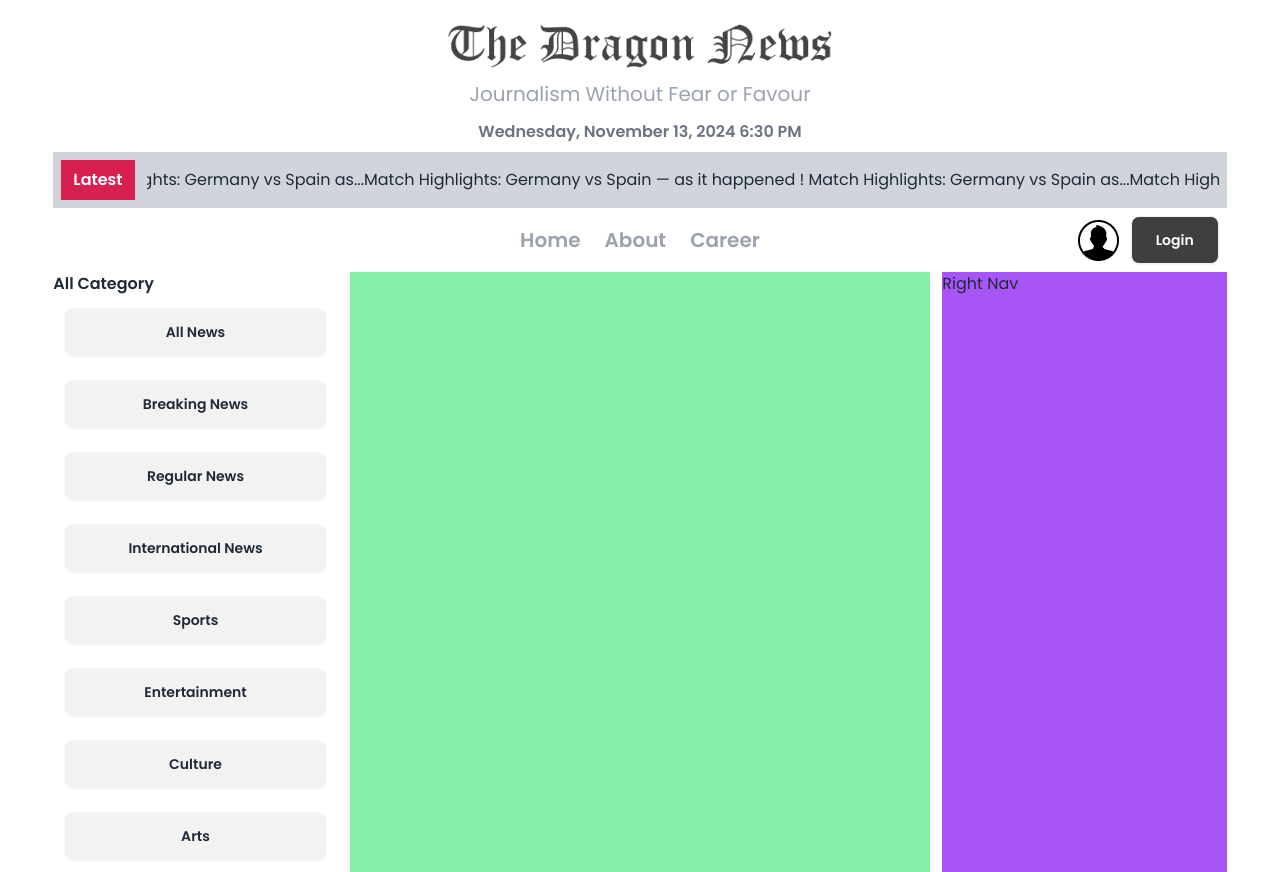
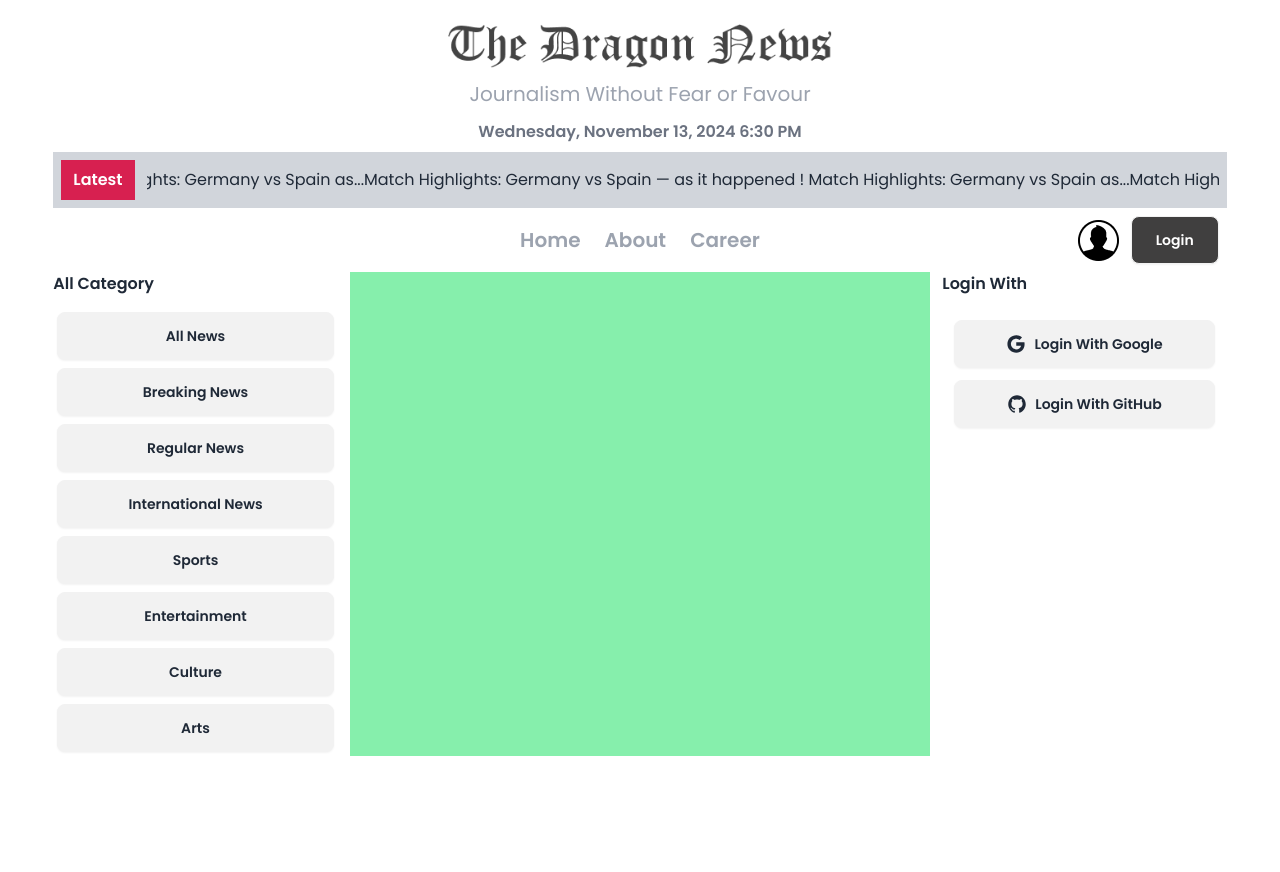
Before and after one commit to SudiptaRoy05/dragon-news, a React (Vite) app: page / in a window 1280 px wide. After the commit the page ends 800 px from the top, so only its background shows below. Built offline with nearby package versions, Linux system fonts and the light colour scheme.

Commit message:
socila login design added

```diff
--- a/src/Components/LayoutComponent/LeftNav/Category.jsx
+++ b/src/Components/LayoutComponent/LeftNav/Category.jsx
@@ -2,7 +2,7 @@
 export default function Category({category}) {
     const {name} = category
   return (
-    <div className="p-3">
+    <div className=" p-1">
       <button className="btn w-full">{name}</button>
     </div>
   )
--- a/src/Components/LayoutComponent/LeftNav/LeftNav.jsx
+++ b/src/Components/LayoutComponent/LeftNav/LeftNav.jsx
@@ -12,7 +12,7 @@ export default function LeftNav() {
   return (
     <div>
       <h3 className="font-semibold">All Category</h3>
-      <div className="grid">
+      <div className="grid pt-3">
         {
             categories.map(category => <Category key={category.id} category={category}></Category>)
         }
--- a/src/Components/LayoutComponent/RightNav/RighhtNav.jsx
+++ b/src/Components/LayoutComponent/RightNav/RighhtNav.jsx
@@ -1,8 +1,9 @@
+import SocilaLogin from "../../SocilaLogin/SocilaLogin";
 
 export default function RighhtNav() {
   return (
     <div>
-      <h3>Right Nav</h3>
+      <SocilaLogin></SocilaLogin>
     </div>
   )
 }
--- /dev/null
+++ b/src/Components/SocilaLogin/SocilaLogin.jsx
@@ -0,0 +1,19 @@
+import { IoLogoGoogle } from "react-icons/io5";
+import { IoLogoGithub } from "react-icons/io";
+import { Link } from "react-router-dom";
+
+export default function SocilaLogin() {
+  return (
+    <div className="">
+      <h2 className="font-semibold mb-3">Login With</h2>
+      <div className="flex flex-col items-center space-y-3 p-3">
+        <button className="btn w-full">
+          <span className="text-xl"><IoLogoGoogle /></span> Login With Google
+        </button>
+        <button className="btn w-full">
+          <span className="text-xl"><IoLogoGithub /></span> Login With GitHub
+        </button>
+      </div>
+    </div>
+  );
+}
--- a/src/Layouts/Home.jsx
+++ b/src/Layouts/Home.jsx
@@ -24,7 +24,7 @@ export default function Home() {
         <section className="col-span-6 bg-green-300">
           <Outlet></Outlet>
         </section>
-        <aside className="col-span-3 bg-purple-500">
+        <aside className="col-span-3">
           <RighhtNav></RighhtNav>
         </aside>
       </main>
```
